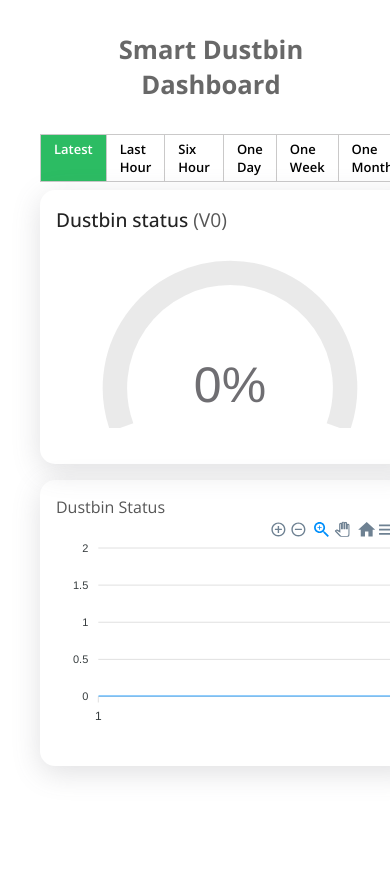
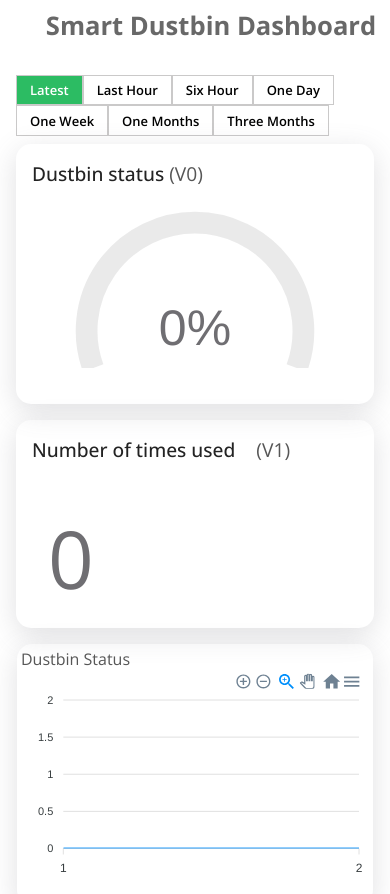
Before and after one commit to manavsiddharthgupta/smart-dustbin-dashboard, a React (Create React App) app: page / in a window 390 px wide. Shown: the top 894 px of the page. Before the commit the page ends 844 px from the top, so only its background shows below. Built offline with nearby package versions, Linux system fonts and the light colour scheme; no server answers.

Commit message:
responsive dashboard done

```diff
--- a/src/App.css
+++ b/src/App.css
@@ -1,7 +1,6 @@
 .App {
   /* border: 2px solid black; */
   padding: 2rem;
-  overflow: hidden;
 }
 .title {
   margin-left: 2rem;
@@ -15,3 +14,10 @@
   border: none;
   border-radius: 5px;
 }
+
+@media only screen and (max-width: 1120px) {
+  .App {
+    /* border: 2px solid black; */
+    padding: 0.5rem;
+  }
+}
--- a/src/dashboard.css
+++ b/src/dashboard.css
@@ -28,13 +28,14 @@
 }
 .allCharts {
   /* border: 1px solid black; */
-  width: fit-content;
+  width: 100%;
 }
 .gaugecharts {
   /* border: 1px solid black; */
   box-shadow: rgba(100, 100, 111, 0.2) 0px 7px 29px 0px;
   border-radius: 15px;
   width: 380px;
+  min-width: 100px;
   margin: 0.5rem;
   padding: 1rem;
 }
@@ -54,6 +55,7 @@
   box-shadow: rgba(100, 100, 111, 0.2) 0px 7px 29px 0px;
   border-radius: 15px;
   width: 380px;
+  min-width: 100px;
   padding: 1rem;
   margin: 0.5rem;
 }
@@ -87,6 +89,7 @@
   border-radius: 15px;
   padding: 1rem;
   margin: 0.5rem;
+  min-width: 100px;
 }
 .lineChart h1 {
   color: #565656;
@@ -101,7 +104,7 @@
   width: 100%;
   box-shadow: rgba(100, 100, 111, 0.2) 0px 7px 29px 0px;
   padding: 1rem 1rem;
-  margin: 0.5rem 0rem;
+  margin: 0.5rem 0rem 0.5rem 0.5rem;
   border-radius: 15px;
 }
 .outer_map h1 {
@@ -110,3 +113,44 @@
   font-size: 1.2em;
   font-weight: 500;
 }
+
+@media only screen and (max-width: 1120px) {
+  .outerChart {
+    flex-wrap: wrap;
+  }
+  .outer_map {
+    width: 100%;
+    border-radius: 15px;
+    height: 500px;
+  }
+  .outer_1 {
+    flex-wrap: wrap;
+    justify-content: center;
+  }
+  .outer_2 {
+    flex-wrap: wrap;
+    justify-content: center;
+  }
+  .lineChart {
+    padding: 0.25rem;
+  }
+}
+
+@media only screen and (max-width: 664px) {
+  .box ul {
+    flex-wrap: wrap;
+    /* gap: 1rem; */
+    /* border-top: 0.25px solid rgb(202, 201, 201);
+    border-bottom: 0.25px solid rgb(202, 201, 201);
+    border-left: 0.25px solid rgb(202, 201, 201);
+    border-right: 0.25px solid rgb(202, 201, 201); */
+    border: none;
+  }
+  .box ul li {
+    list-style: none;
+    border-right: 0.25px solid rgb(202, 201, 201);
+    border-top: 0.25px solid rgb(202, 201, 201);
+    border-bottom: 0.25px solid rgb(202, 201, 201);
+    border-left: 0.25px solid rgb(202, 201, 201);
+  }
+}
```
